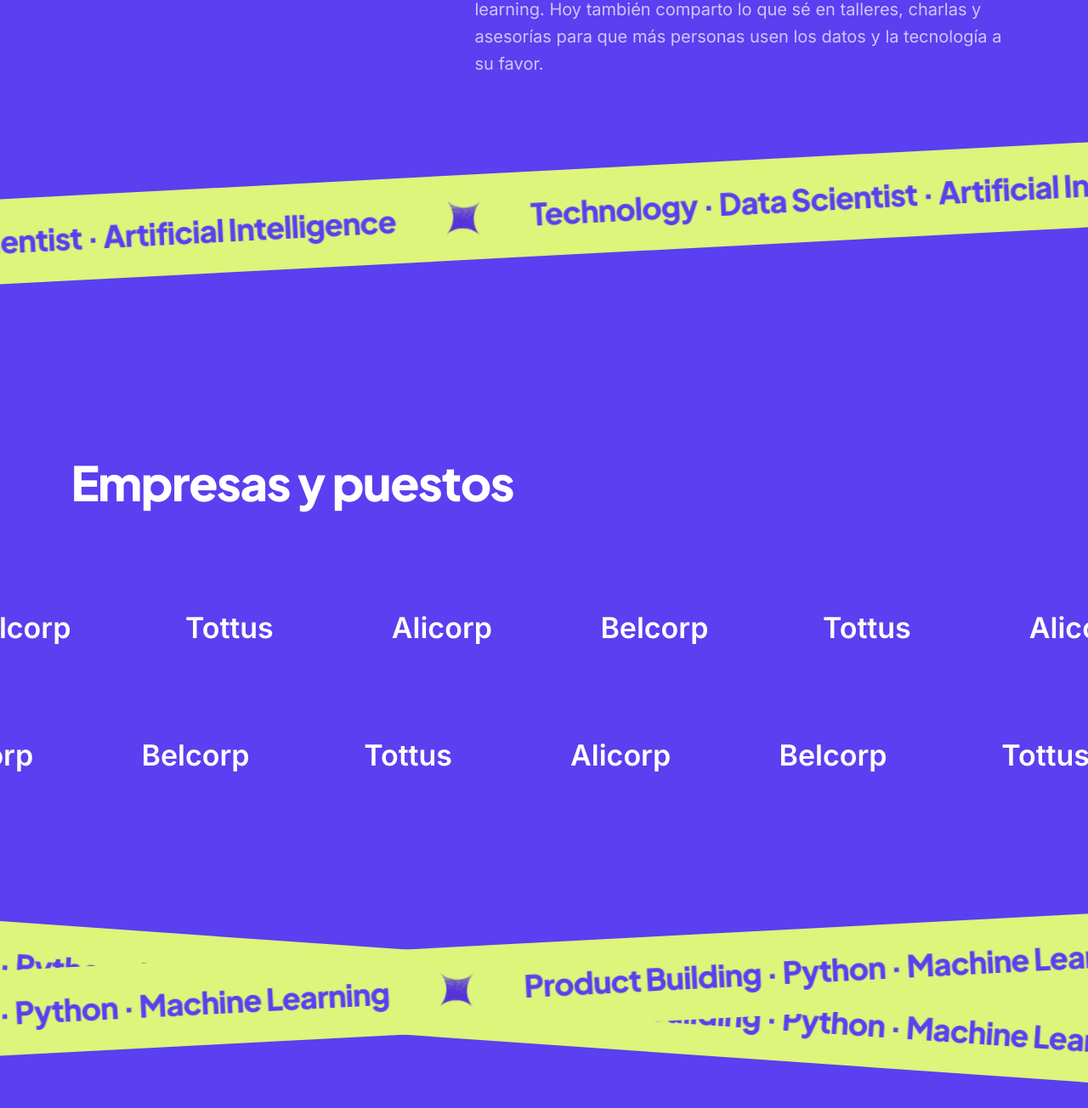
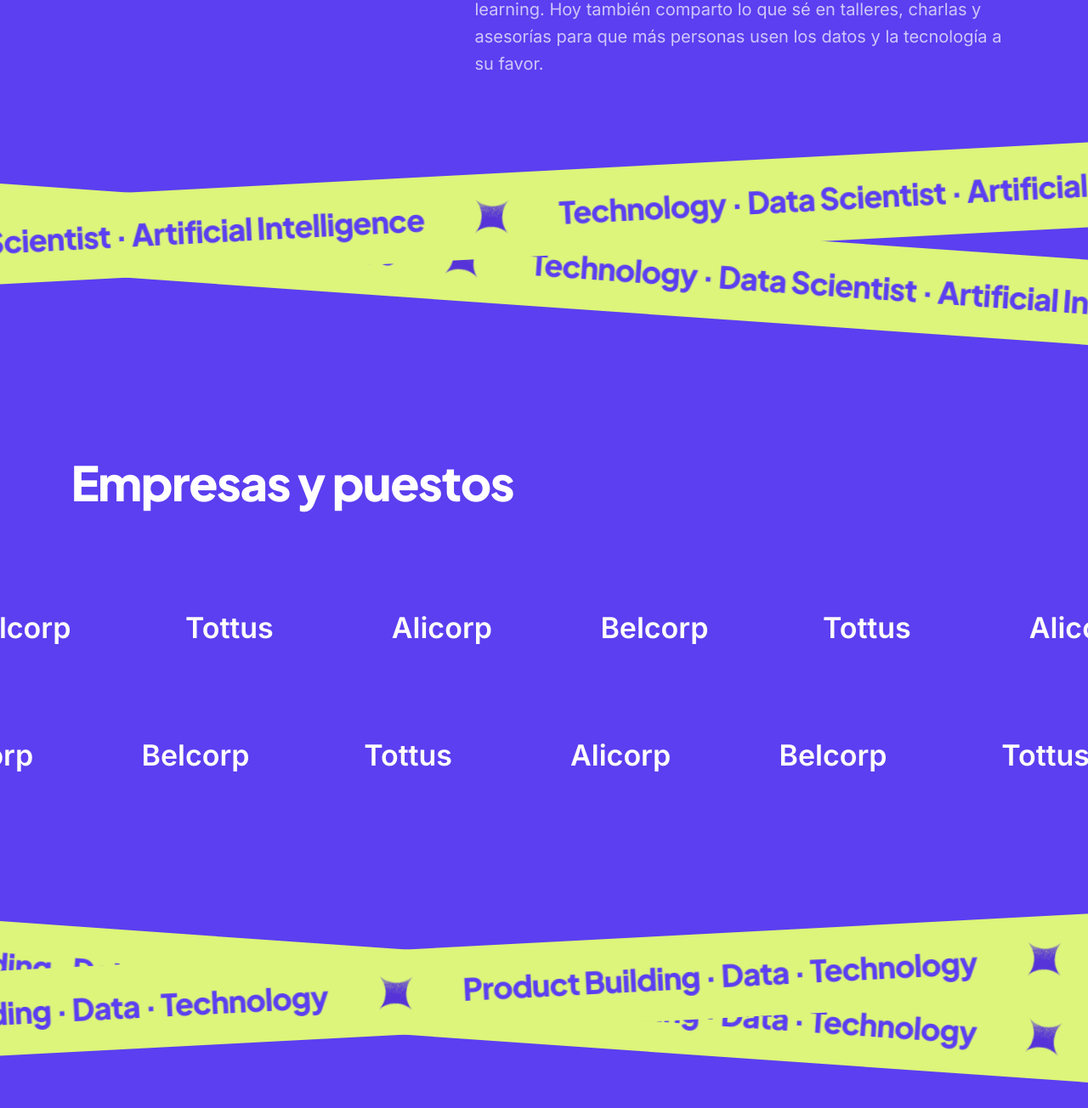
Before and after one commit to Sheicz/website-stefa, a plain HTML site: page index.html in a window 1280 px wide. Shown: the part 1176-2480 px from the top of the page at 85% size. Drawn offline with Linux system fonts and the light colour scheme; a web font is replaced by a local one.

Commit message:
Banda nueva con dos líneas cruzadas y texto Product Building · Data · Technology
Co-Authored-By: Claude Opus 5.5 <noreply@anthropic.com>
Claude-Session: https://claude.ai/code/session_01A9YRRTjAFKaexUhGKcpayq

```diff
--- a/index.html
+++ b/index.html
@@ -91,7 +91,7 @@
     <section class="cs_focus_bg cs_white_color">
       <div class="position-relative">
         <div class="cs_height_40"></div>
-        <div class="cs_moving_container_wrap cs_style_1 cs_type_1 cs_focus_bg_2 cs_rotate_2 cs_height_100">
+        <div class="cs_moving_container_wrap cs_style_1 cs_type_1 cs_focus_bg_2 cs_rotate_3 cs_height_100">
           <div class="cs_moving_container_in">
             <div class="cs_moving_content cs_slide_right">
               <div class="d-flex align-items-center">
@@ -108,6 +108,38 @@
               </div>
             </div>
             <div class="cs_moving_content cs_slide_right">
+              <div class="d-flex align-items-center">
+                <img class="cs_sprin_animation cs_sprin_animation_10" src="assets/img/shapes/star_shape_4.svg" alt="">
+                <h3 class="cs_focus_color cs_font_40 cs_medium mb-0">Technology · Data Scientist · Artificial Intelligence</h3>
+              </div>
+              <div class="d-flex align-items-center">
+                <img class="cs_sprin_animation cs_sprin_animation_10" src="assets/img/shapes/star_shape_4.svg" alt="">
+                <h3 class="cs_focus_color cs_font_40 cs_medium mb-0">Technology · Data Scientist · Artificial Intelligence</h3>
+              </div>
+              <div class="d-flex align-items-center">
+                <img class="cs_sprin_animation cs_sprin_animation_10" src="assets/img/shapes/star_shape_4.svg" alt="">
+                <h3 class="cs_focus_color cs_font_40 cs_medium mb-0">Technology · Data Scientist · Artificial Intelligence</h3>
+              </div>
+            </div>
+          </div>
+        </div>
+        <div class="cs_moving_container_wrap cs_style_1 cs_type_1 cs_focus_bg_3 cs_rotate_2 cs_height_100">
+          <div class="cs_moving_container_in">
+            <div class="cs_moving_content cs_slide_left">
+              <div class="d-flex align-items-center">
+                <img class="cs_sprin_animation cs_sprin_animation_10" src="assets/img/shapes/star_shape_4.svg" alt="">
+                <h3 class="cs_focus_color cs_font_40 cs_medium mb-0">Technology · Data Scientist · Artificial Intelligence</h3>
+              </div>
+              <div class="d-flex align-items-center">
+                <img class="cs_sprin_animation cs_sprin_animation_10" src="assets/img/shapes/star_shape_4.svg" alt="">
+                <h3 class="cs_focus_color cs_font_40 cs_medium mb-0">Technology · Data Scientist · Artificial Intelligence</h3>
+              </div>
+              <div class="d-flex align-items-center">
+                <img class="cs_sprin_animation cs_sprin_animation_10" src="assets/img/shapes/star_shape_4.svg" alt="">
+                <h3 class="cs_focus_color cs_font_40 cs_medium mb-0">Technology · Data Scientist · Artificial Intelligence</h3>
+              </div>
+            </div>
+            <div class="cs_moving_content cs_slide_left">
               <div class="d-flex align-items-center">
                 <img class="cs_sprin_animation cs_sprin_animation_10" src="assets/img/shapes/star_shape_4.svg" alt="">
                 <h3 class="cs_focus_color cs_font_40 cs_medium mb-0">Technology · Data Scientist · Artificial Intelligence</h3>
@@ -200,29 +232,29 @@
             <div class="cs_moving_content cs_slide_left">
               <div class="d-flex align-items-center">
                 <img class="cs_sprin_animation cs_sprin_animation_10" src="assets/img/shapes/star_shape_4.svg" alt="">
-                <h3 class="cs_focus_color cs_font_40 cs_medium mb-0">Product Building · Python · Machine Learning</h3>
+                <h3 class="cs_focus_color cs_font_40 cs_medium mb-0">Product Building · Data · Technology</h3>
               </div>
               <div class="d-flex align-items-center">
                 <img class="cs_sprin_animation cs_sprin_animation_10" src="assets/img/shapes/star_shape_4.svg" alt="">
-                <h3 class="cs_focus_color cs_font_40 cs_medium mb-0">Product Building · Python · Machine Learning</h3>
+                <h3 class="cs_focus_color cs_font_40 cs_medium mb-0">Product Building · Data · Technology</h3>
               </div>
               <div class="d-flex align-items-center">
                 <img class="cs_sprin_animation cs_sprin_animation_10" src="assets/img/shapes/star_shape_4.svg" alt="">
-                <h3 class="cs_focus_color cs_font_40 cs_medium mb-0">Product Building · Python · Machine Learning</h3>
+                <h3 class="cs_focus_color cs_font_40 cs_medium mb-0">Product Building · Data · Technology</h3>
               </div>
             </div>
             <div class="cs_moving_content cs_slide_left">
               <div class="d-flex align-items-center">
                 <img class="cs_sprin_animation cs_sprin_animation_10" src="assets/img/shapes/star_shape_4.svg" alt="">
-                <h3 class="cs_focus_color cs_font_40 cs_medium mb-0">Product Building · Python · Machine Learning</h3>
+                <h3 class="cs_focus_color cs_font_40 cs_medium mb-0">Product Building · Data · Technology</h3>
               </div>
               <div class="d-flex align-items-center">
                 <img class="cs_sprin_animation cs_sprin_animation_10" src="assets/img/shapes/star_shape_4.svg" alt="">
-                <h3 class="cs_focus_color cs_font_40 cs_medium mb-0">Product Building · Python · Machine Learning</h3>
+                <h3 class="cs_focus_color cs_font_40 cs_medium mb-0">Product Building · Data · Technology</h3>
               </div>
               <div class="d-flex align-items-center">
                 <img class="cs_sprin_animation cs_sprin_animation_10" src="assets/img/shapes/star_shape_4.svg" alt="">
-                <h3 class="cs_focus_color cs_font_40 cs_medium mb-0">Product Building · Python · Machine Learning</h3>
+                <h3 class="cs_focus_color cs_font_40 cs_medium mb-0">Product Building · Data · Technology</h3>
               </div>
             </div>
           </div>
@@ -232,29 +264,29 @@
             <div class="cs_moving_content cs_slide_left">
               <div class="d-flex align-items-center">
                 <img class="cs_sprin_animation cs_sprin_animation_10" src="assets/img/shapes/star_shape_4.svg" alt="">
-                <h3 class="cs_focus_color cs_font_40 cs_medium mb-0">Product Building · Python · Machine Learning</h3>
+                <h3 class="cs_focus_color cs_font_40 cs_medium mb-0">Product Building · Data · Technology</h3>
               </div>
               <div class="d-flex align-items-center">
                 <img class="cs_sprin_animation cs_sprin_animation_10" src="assets/img/shapes/star_shape_4.svg" alt="">
-                <h3 class="cs_focus_color cs_font_40 cs_medium mb-0">Product Building · Python · Machine Learning</h3>
+                <h3 class="cs_focus_color cs_font_40 cs_medium mb-0">Product Building · Data · Technology</h3>
               </div>
               <div class="d-flex align-items-center">
                 <img class="cs_sprin_animation cs_sprin_animation_10" src="assets/img/shapes/star_shape_4.svg" alt="">
-                <h3 class="cs_focus_color cs_font_40 cs_medium mb-0">Product Building · Python · Machine Learning</h3>
+                <h3 class="cs_focus_color cs_font_40 cs_medium mb-0">Product Building · Data · Technology</h3>
               </div>
             </div>
             <div class="cs_moving_content cs_slide_left">
               <div class="d-flex align-items-center">
                 <img class="cs_sprin_animation cs_sprin_animation_10" src="assets/img/shapes/star_shape_4.svg" alt="">
-                <h3 class="cs_focus_color cs_font_40 cs_medium mb-0">Product Building · Python · Machine Learning</h3>
+                <h3 class="cs_focus_color cs_font_40 cs_medium mb-0">Product Building · Data · Technology</h3>
               </div>
               <div class="d-flex align-items-center">
                 <img class="cs_sprin_animation cs_sprin_animation_10" src="assets/img/shapes/star_shape_4.svg" alt="">
-                <h3 class="cs_focus_color cs_font_40 cs_medium mb-0">Product Building · Python · Machine Learning</h3>
+                <h3 class="cs_focus_color cs_font_40 cs_medium mb-0">Product Building · Data · Technology</h3>
               </div>
               <div class="d-flex align-items-center">
                 <img class="cs_sprin_animation cs_sprin_animation_10" src="assets/img/shapes/star_shape_4.svg" alt="">
-                <h3 class="cs_focus_color cs_font_40 cs_medium mb-0">Product Building · Python · Machine Learning</h3>
+                <h3 class="cs_focus_color cs_font_40 cs_medium mb-0">Product Building · Data · Technology</h3>
               </div>
             </div>
           </div>
```
